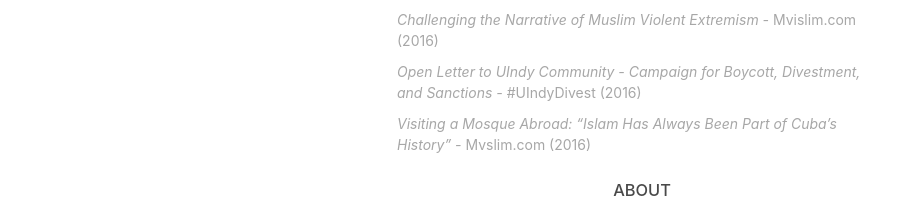
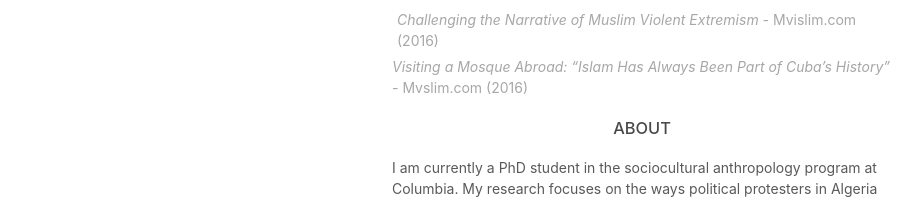
Before and after one commit to ahmedmitiche/ahmedmitiche.github.io, a plain HTML site: page index.html in a window 1280 px wide. Shown: the part 393-595 px from the top of the page, without its empty margins (178-1098 px from the left). Drawn offline with Linux system fonts and the light colour scheme.

Commit message:
Update index.html

```diff
--- a/index.html
+++ b/index.html
@@ -64,10 +64,6 @@
           <div class = "entry">
             <a href="https://mvslim.com/politics-protest-challenging-narrative-muslim-violent-extremism/" target="_blank"> <i>Challenging the Narrative of Muslim Violent Extremism -</i> Mvislim.com (2016)</a>
           </div>
-          <div class = "entry">
-            <a href="https://uindydivest.wordpress.com/2016/05/03/open-letter-to-uindy-community/" target="_blank"> <i>Open Letter to UIndy Community -  Campaign for Boycott, Divestment, and Sanctions -</i> #UIndyDivest (2016) </a>
-          </div>
-          <div class = "entry">
             <a href="https://mvslim.com/visiting-a-mosque-abroad-islam-has-always-been-part-of-cubas-history/" target="_blank"> <i> Visiting a Mosque Abroad: “Islam Has Always Been Part of Cuba’s History” -</i> Mvslim.com (2016) </a>
 
 
```
